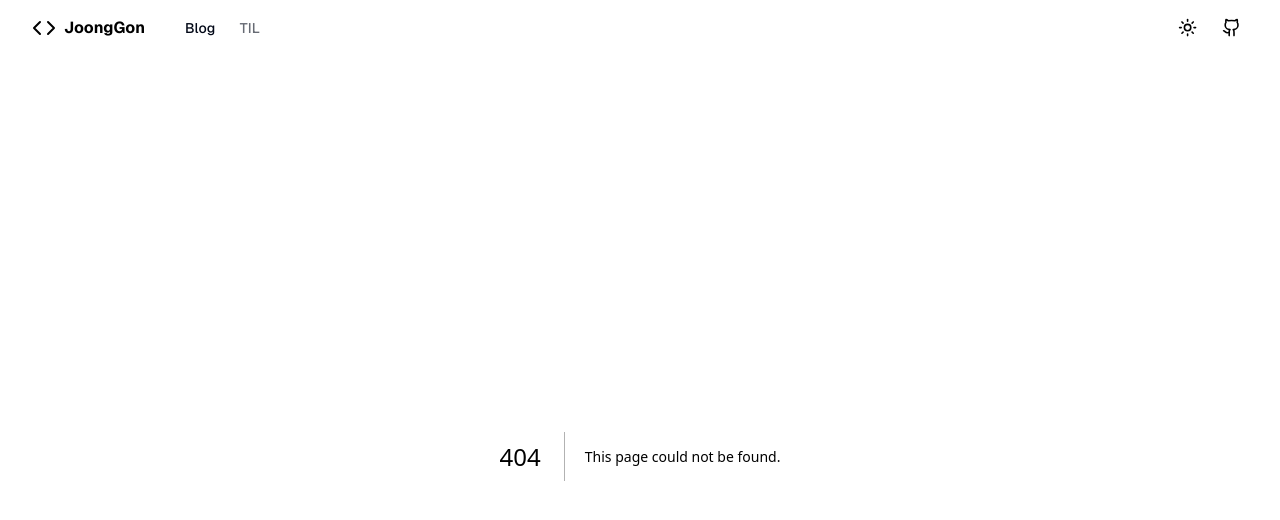
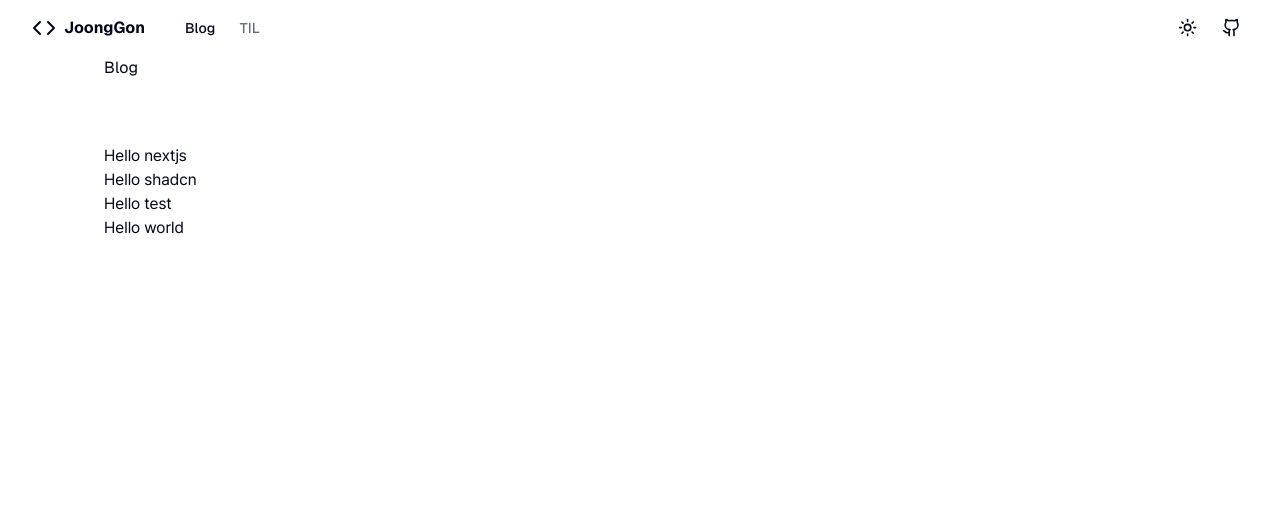
Before and after one commit to 2wndrhs/next-shadcn-blog, a Next.js app: page /blog in a window 1280 px wide. Before the commit this address had no page. Shown: the top 520 px of the page. Built offline with nearby package versions, Linux system fonts and the light colour scheme.

Commit message:
fix: update blog default layout

```diff
--- a/src/app/(posts)/layout.tsx
+++ /dev/null
@@ -1,8 +0,0 @@
-export default function MdxLayout({ children }: { children: React.ReactNode }) {
-  // Create any shared layout or styles here
-  return (
-    <main className='prose prose-slate flex min-w-full justify-center dark:prose-invert'>
-      <div className='max-w-screen-md'>{children}</div>
-    </main>
-  );
-}
--- /dev/null
+++ b/src/app/blog/page.tsx
@@ -0,0 +1,22 @@
+import { getPosts } from '@/lib/posts';
+import { Metadata } from 'next';
+
+export const metadata: Metadata = {
+  title: 'Blog',
+};
+
+export default async function Page() {
+  const posts = await getPosts();
+  console.log(posts);
+
+  return (
+    <section className=''>
+      <h2 className='mb-16 font-geistSans'>Blog</h2>
+      <div className='post-group'>
+        {posts.map(({ title }) => (
+          <div>{title}</div>
+        ))}
+      </div>
+    </section>
+  );
+}
--- a/src/app/layout.tsx
+++ b/src/app/layout.tsx
@@ -37,12 +37,14 @@ export default function RootLayout({
   return (
     <html lang='kr' suppressHydrationWarning>
       <body
-        className={`relative flex min-h-screen w-full flex-col ${geistSans.variable} ${geistMono.variable} ${pretendard.variable} antialiased`}
+        className={`flex min-h-screen w-full flex-col ${geistSans.variable} ${geistMono.variable} ${pretendard.variable} antialiased`}
       >
         <ThemeProvider>
           <Header />
           <ScrollProgressBar />
-          {children}
+          <div className='pl-safe-left pr-safe-right'>
+            <div className='max-w-page mx-auto w-full'>{children}</div>
+          </div>
         </ThemeProvider>
       </body>
     </html>
--- /dev/null
+++ b/src/app/posts/layout.tsx
@@ -0,0 +1,11 @@
+export default function MdxLayout({ children }: { children: React.ReactNode }) {
+  // Create any shared layout or styles here
+  return (
+    <main className='prose prose-slate max-w-none dark:prose-invert'>
+      <div className='flex flex-col gap-6 md:grid md:grid-cols-[auto_640px_auto] lg:grid-cols-[192px_640px_192px]'>
+        <nav>navigation</nav>
+        <div>{children}</div>
+      </div>
+    </main>
+  );
+}
--- a/src/lib/posts.ts
+++ b/src/lib/posts.ts
@@ -3,7 +3,7 @@ import dayjs from 'dayjs';
 import { readdir } from 'fs/promises';
 import path from 'path';
 
-const BASE_PATH = '/src/app/(posts)/blog';
+const BASE_PATH = '/src/app/posts/(blog)';
 const POSTS_PATH = path.join(process.cwd(), BASE_PATH);
 
 export const postsPerPage = 3;
@@ -18,7 +18,7 @@ export const getPosts = async (): Promise<Post[]> => {
     slugs.map(async ({ name: slug }) => {
       // retrieve metadata from MDX files
       const { metadata } = (await import(
-        `@/app/(posts)/blog/${slug}/page.mdx`
+        `@/app/posts/(blog)/${slug}/page.mdx`
       )) as { metadata: PostMetaData };
 
       const publishDate = dayjs(metadata.publishDate)
--- a/tailwind.config.ts
+++ b/tailwind.config.ts
@@ -1,7 +1,7 @@
 import type { Config } from 'tailwindcss';
 
 const config: Config = {
-  darkMode: 'class',
+  darkMode: 'selector',
   content: [
     './src/pages/**/*.{js,ts,jsx,tsx,mdx}',
     './src/components/**/*.{js,ts,jsx,tsx,mdx}',
@@ -13,6 +13,13 @@ const config: Config = {
         geistSans: ['var(--font-geist-sans)'],
         geistMono: ['var(--font-geist-mono)'],
         pretendard: ['var(--font-pretendard)'],
+      },
+      padding: {
+        'safe-left': 'max(1.5rem, env(safe-area-inset-left))',
+        'safe-right': 'max(1.5rem, env(safe-area-inset-right))',
+      },
+      maxWidth: {
+        page: '1072px',
       },
       colors: {
         background: 'hsl(var(--background))',
```
Also changed, not shown: src/app/posts/(blog)/hello-nextjs/page.mdx (renamed from src/app/(posts)/blog/hello-nextjs/page.mdx), src/app/posts/(blog)/hello-shadcn/page.mdx (renamed from src/app/(posts)/blog/hello-shadcn/page.mdx), src/app/posts/(blog)/hello-test/page.mdx (renamed from src/app/(posts)/blog/hello-test/page.mdx), src/app/posts/(blog)/hello-world/page.mdx (renamed from src/app/(posts)/blog/hello-world/page.mdx).
